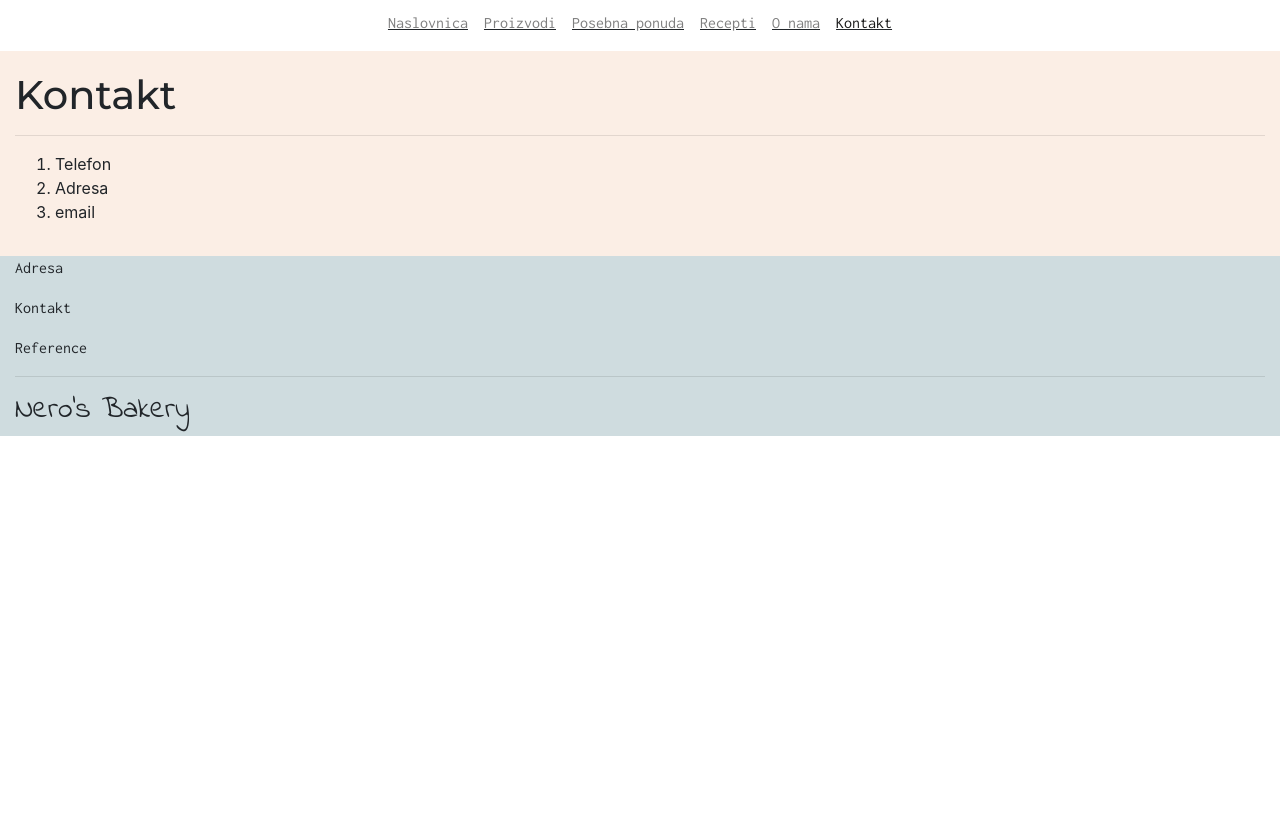
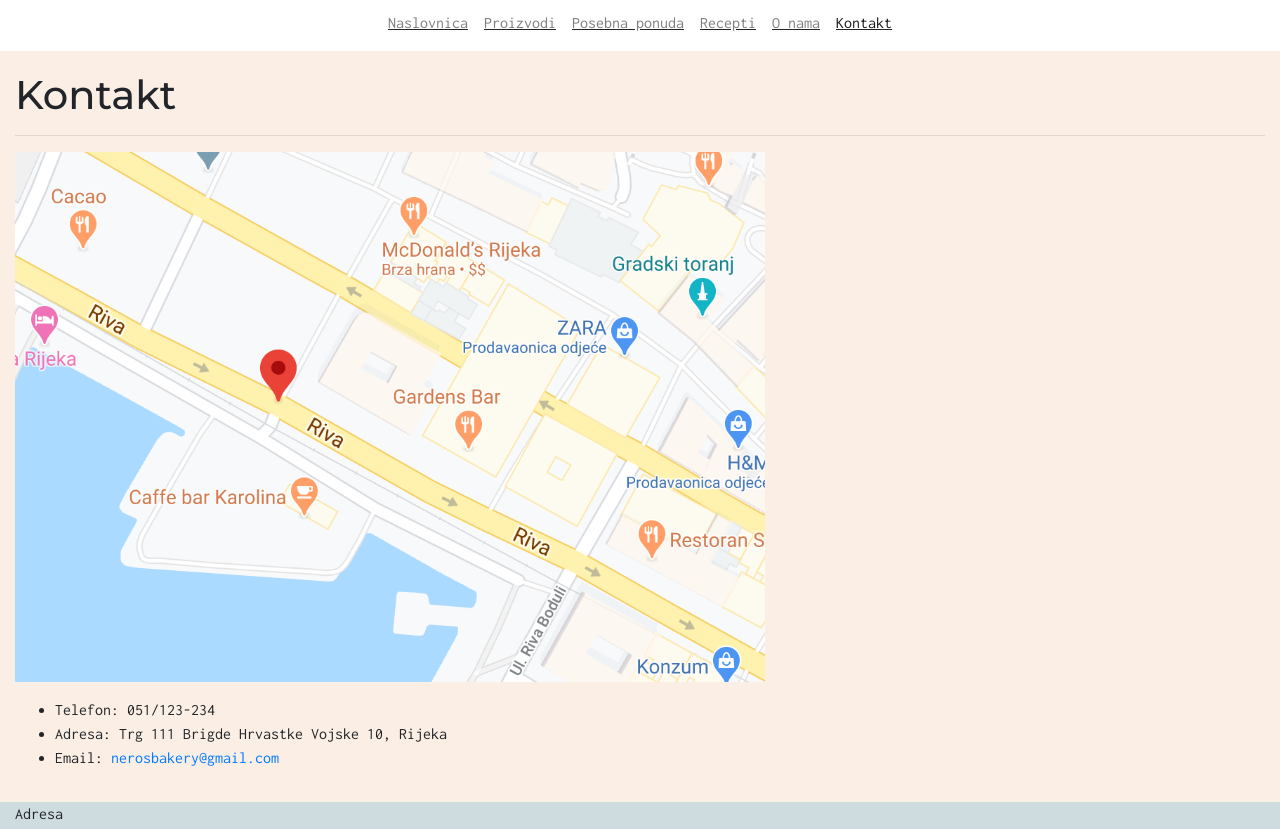
Before and after one commit to MarinBarbaric/nerosbakery, a plain HTML site: page kontakt.html in a window 1280 px wide. Shown: the part 263-1092 px from the top of the page. Before the commit the page ends 800 px from the top, so only its background shows below. Drawn offline with nearby package versions, Linux system fonts and the light colour scheme.

Commit message:
kontakt edit

```diff
--- a/kontakt.html
+++ b/kontakt.html
@@ -61,13 +61,18 @@
 </nav>
 
 <div class="container-fluid pb-3 div-boja">
+
   <h1>Kontakt</h1>
   <hr>
-  <ol>
-    <li>Telefon</li>
-    <li>Adresa</li>
-    <li>email</li>
-  </ol>
+  <div class="mapa pb-3">
+    <img src="Images/mapa.png" alt="mapa">
+  </div>
+
+  <ul>
+    <li>Telefon: 051/123-234</li>
+    <li>Adresa: Trg 111 Brigde Hrvastke Vojske 10, Rijeka</li>
+    <li>Email: <a href="mailto:nerosbakery@gmail.com"> nerosbakery@gmail.com</a></li>
+  </ul>
 
 
 
--- a/style.css
+++ b/style.css
@@ -196,3 +196,7 @@
 	width: 50%;
 
 }
+
+.mapa img{
+	width: 60%;
+}
```
Also changed, not shown: Images/mapa.png (added).
